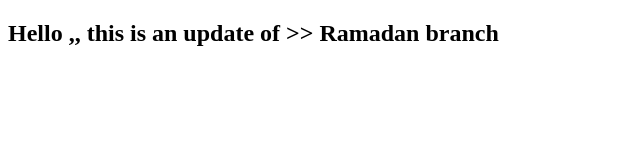
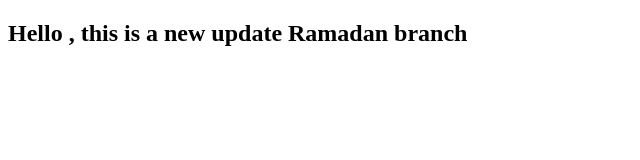
Before and after one commit to RamadanOsman74/myproject, a plain HTML site: page index.html in a window 1280 px wide. Shown: the whole page, without its empty margins (0-640 px from the left). Drawn offline with Linux system fonts and the light colour scheme.

Commit message:
update in html file

```diff
--- a/index.html
+++ b/index.html
@@ -8,7 +8,7 @@
 
 </head>
 <body>
-    <h2>Hello ,, this is an update of >> Ramadan branch</h2>
+    <h2>Hello , this is a new update Ramadan branch</h2>
     <script src="app.js">
 
     </script>
```
